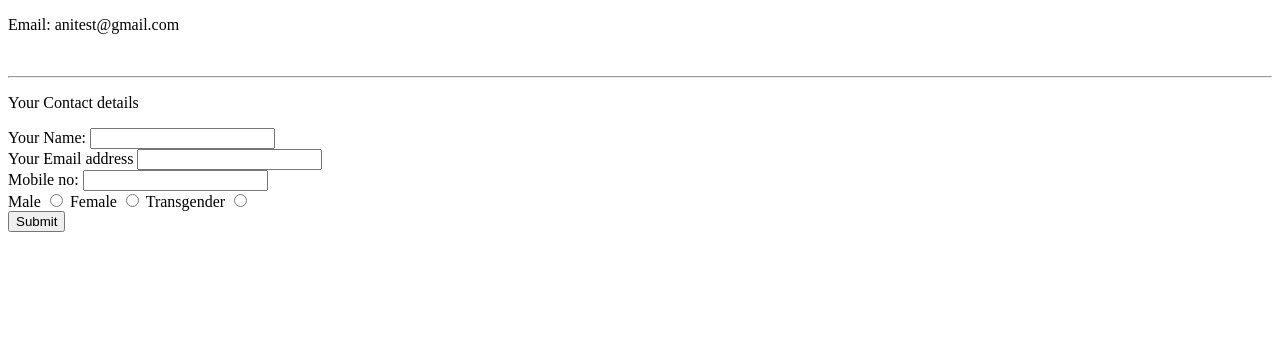
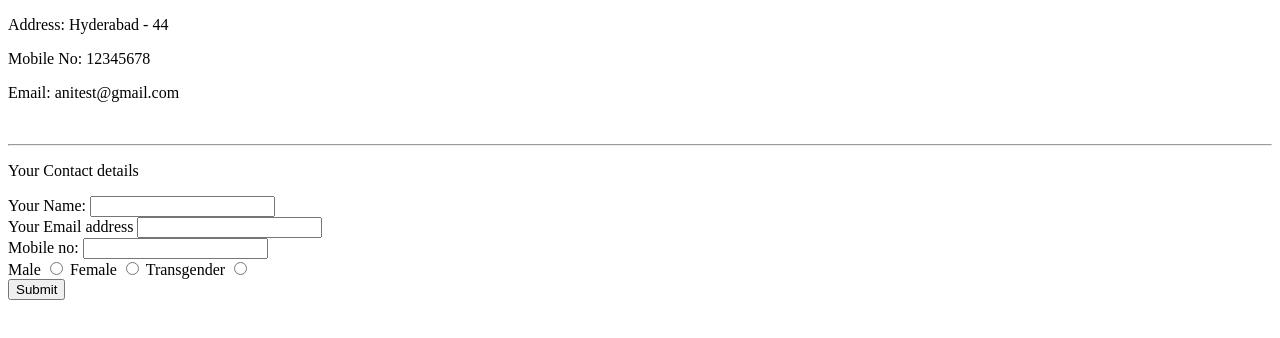
Before and after one commit to anirudhallika/cv, a plain HTML site: page contactme.html in a window 1280 px wide. Drawn offline with Linux system fonts and the light colour scheme.

Commit message:
Update contactme.html

```diff
--- a/contactme.html
+++ b/contactme.html
@@ -6,12 +6,12 @@
     <title>Contact information</title>
   </head>
   <body>
-<!--     <p>Address: APHB HIG II BLOCK 10 FLAT 2 BAGHLINGAMPALLY HYD - 44</p> -->
-<!--     <p>Mobile No: 8939360706</p> -->
+  <p>Address: Hyderabad - 44</p>
+  <p>Mobile No: 12345678</p>
     <p>Email: anitest@gmail.com</p><br>
     <hr>
     <p>Your Contact details</p>
-    <form class="" action="mailto:anirudhallika007@gmail.com" method="post" enctype="text/plain">
+    <form class="" action="mailto:anitest@gmail.com" method="post" enctype="text/plain">
       <label>Your Name: </label>
       <input type="text" name="Your Name" value=""> <br>
       <label>Your Email address</label>
```
